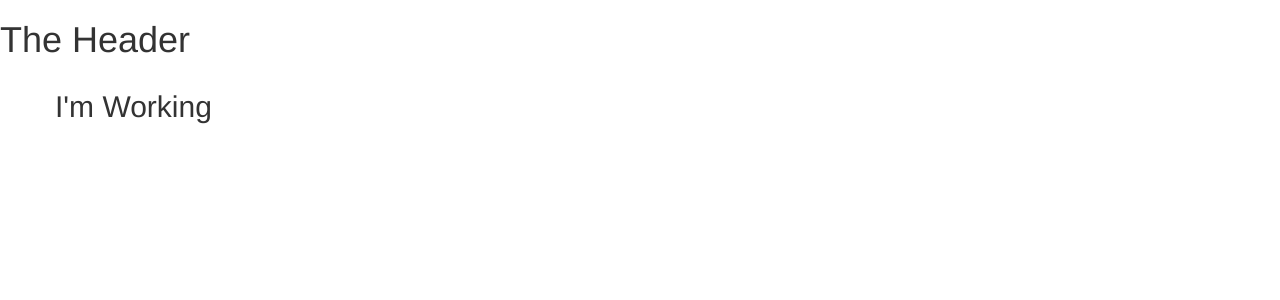
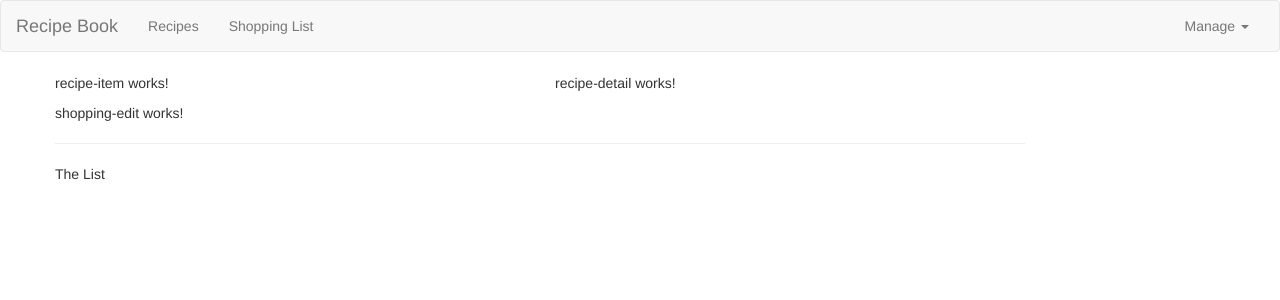
Before and after one commit to Matt658041/Angular-Recipe-Book, an Angular app: page / in a window 1280 px wide. Shown: the top 300 px of the page. Built offline with nearby package versions, Linux system fonts and the light colour scheme.

Commit message:
added header and navbar components

```diff
--- a/src/app/app.component.html
+++ b/src/app/app.component.html
@@ -1,8 +1,8 @@
 <app-header></app-header>
-
 <div class="container">
   <div class="row">
     <div class="col-md-12"></div>
-    <h2>I'm Working</h2>
+      <app-recipes></app-recipes>
+      <app-shopping-list></app-shopping-list>
   </div>
 </div>
--- a/src/app/header/header.component.html
+++ b/src/app/header/header.component.html
@@ -1 +1,25 @@
-<h1>The Header</h1>
+<nav class="navbar navbar-default">
+    <div class="container-fluid">
+        <div class="navbar-header">
+            <button type="button" class="navbar-toggle" (click)="collapsed = !collapsed">
+              <span class="icon-bar" *ngFor="let iconBar of [1, 2, 3]"></span>
+            </button>
+            <a routerLink="/" class="navbar-brand">Recipe Book</a>
+          </div>
+          <div class="navbar-collapse" [class.collapse]="collapsed" (window:resize)="collapsed = true">
+            <ul class="nav navbar-nav">
+                <li><a href="#">Recipes</a></li>
+                <li><a href="#">Shopping List</a></li>
+            </ul>
+            <ul class="nav navbar-nav navbar-right">
+                <li class="dropdown">
+                    <a href="#" class="dropdown-toggle" role="button">Manage <span class="caret"></span></a>
+                    <ul class="dropdown-menu">
+                        <li><a href="#">Save Data</a></li>
+                        <li><a href="#">Fetch Data</a></li>
+                    </ul>
+                </li>
+            </ul>
+        </div>
+    </div>
+</nav>
--- a/src/app/header/header.component.ts
+++ b/src/app/header/header.component.ts
@@ -5,5 +5,5 @@
     templateUrl: './header.component.html'
 })
 export class HeaderComponent {
-
+collapsed = true;
 }
--- a/src/app/recipes/recipe-list/recipe-list.component.html
+++ b/src/app/recipes/recipe-list/recipe-list.component.html
@@ -1 +1 @@
-<p>recipe-list works!</p>
+<app-recipe-item></app-recipe-item>
--- a/src/app/recipes/recipes.component.html
+++ b/src/app/recipes/recipes.component.html
@@ -1 +1,8 @@
-<p>recipes works!</p>
+<div class="row">
+    <div class="col-md-5">
+        <app-recipe-list></app-recipe-list>
+    </div>
+    <div class="col-md-7">
+        <app-recipe-detail></app-recipe-detail>
+    </div>
+</div>
--- a/src/app/shopping-list/shopping-list.component.html
+++ b/src/app/shopping-list/shopping-list.component.html
@@ -1 +1,7 @@
-<p>shopping-list works!</p>
+<div class="row">
+    <div class="col-xs-10">
+        <app-shopping-edit></app-shopping-edit>
+        <hr>
+        <p>The List</p>
+    </div>
+</div>
```
